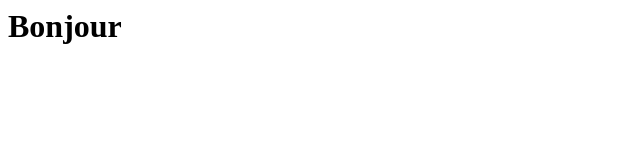
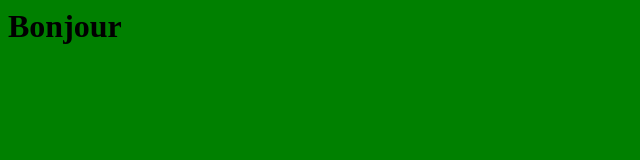
Before and after one commit to cserre/cours1, a plain HTML site: page index.html in a window 1280 px wide. Shown: the whole page, without its empty margins (0-640 px from the left). Drawn offline with Linux system fonts and the light colour scheme.

Commit message:
green background

```diff
--- a/index.html
+++ b/index.html
@@ -1,3 +1,12 @@
 <html>
+<head>
+  <style class="text/css">
+    body {
+      background-color: green;
+    }
+  </style>
+</head>
+<body>
  <h1>Bonjour</h1>
+</body>
 </html>
```
